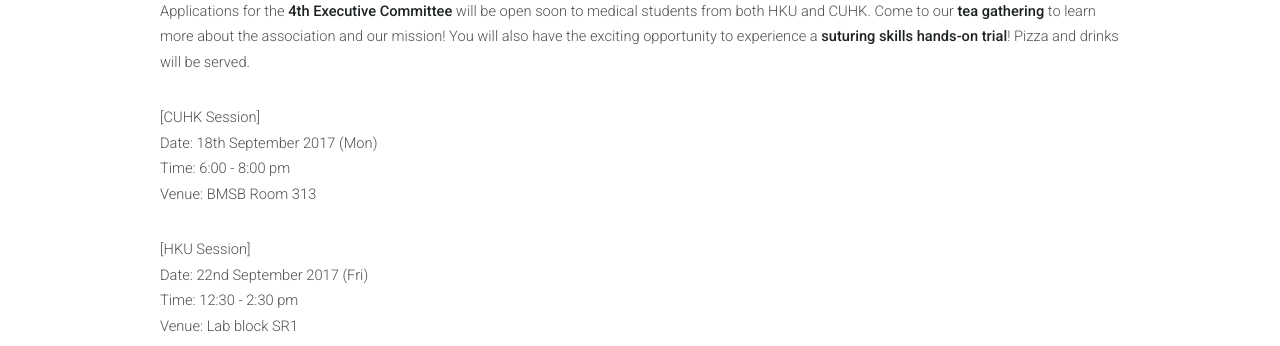
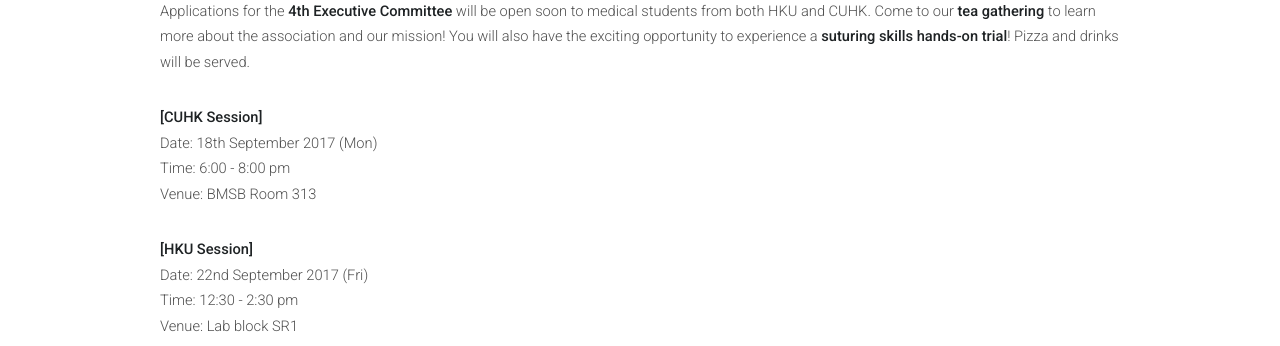
Before and after one commit to SSAHK/ssahk.github.io, a Jekyll site: the page built from _posts/2017-9-14-teagathering-2017.html, in a window 1280 px wide and 900 px high, scrolled down 1661 px. Shown: the part 150-496 px from the top of the window. Built offline with Jekyll 4.4.1, drawn with Linux system fonts in a browser that asks for light colours.

Commit message:
formatting

```diff
--- a/_posts/2017-9-14-teagathering-2017.html
+++ b/_posts/2017-9-14-teagathering-2017.html
@@ -12,11 +12,11 @@
 <p>To pre-clinical students, surgery may seem unfamiliar and far beyond reach. Understanding that, SSAHK has been active in providing numerous opportunities for medical students for the past three years. By organising a variety of surgically related events, SSAHK aims to encourage surgical exposure, interest and education at an undergraduate level. We need your support to continue to make this possible.</P>
 
 <P>Applications for the <b>4th Executive Committee</b> will be open soon to medical students from both HKU and CUHK. Come to our <b>tea gathering</b> to learn more about the association and our mission! You will also have the exciting opportunity to experience a <b>suturing skills hands-on trial</b>! Pizza and drinks will be served.</p>
-<P>[CUHK Session]<BR>
+<P><B>[CUHK Session]</b><BR>
 Date: 18th September 2017 (Mon)<BR>
 Time: 6:00 - 8:00 pm<BR>
 Venue: BMSB Room 313</P>
-<P>[HKU Session]<BR>
+<P><b>[HKU Session]</b><BR>
 Date: 22nd September 2017 (Fri)<BR>
 Time: 12:30 - 2:30 pm <BR>
 Venue: Lab block SR1</P>
```
